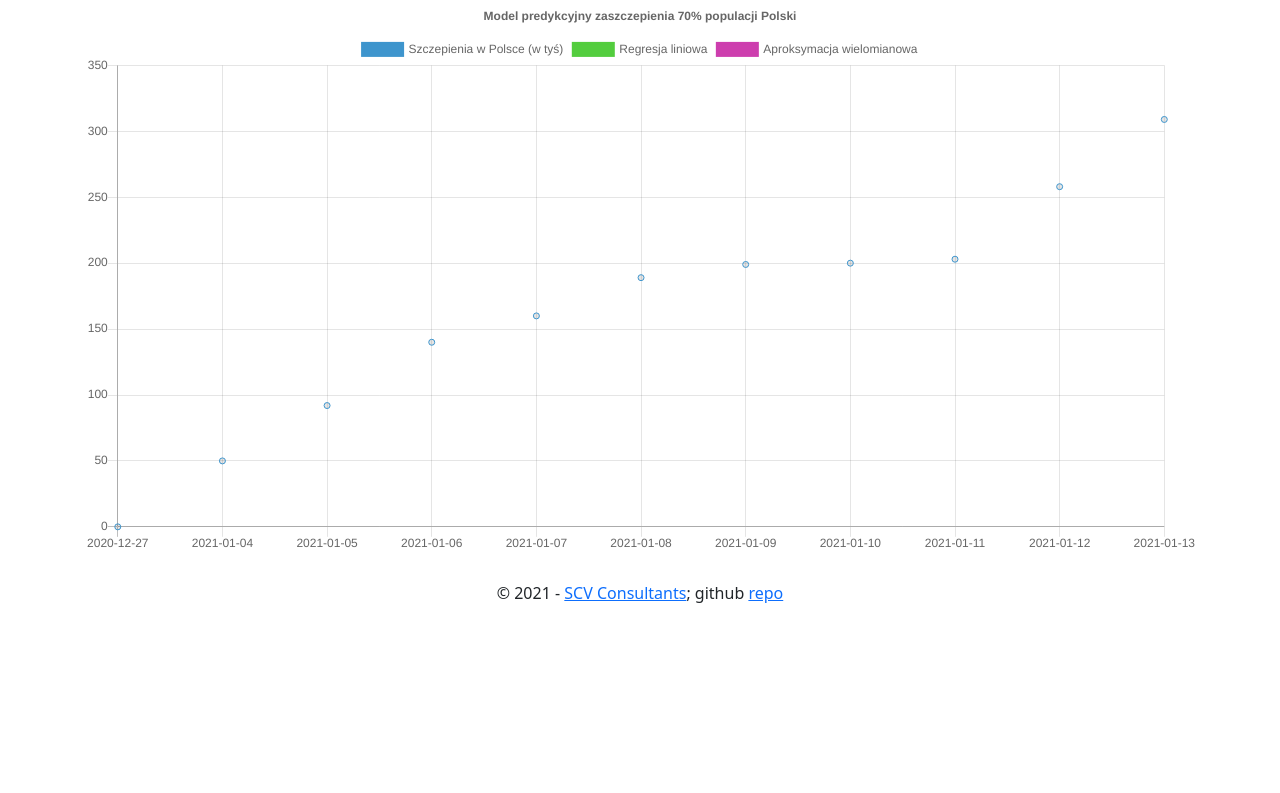
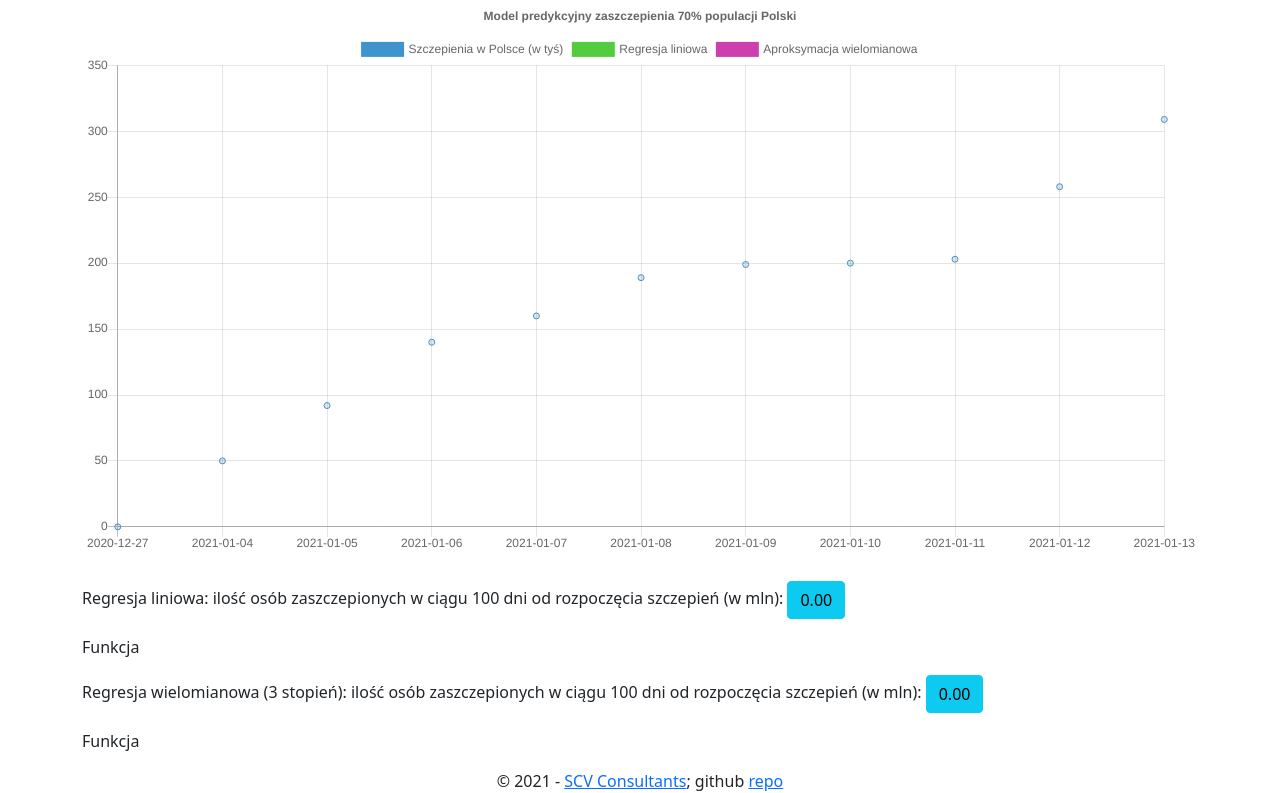
Before and after one commit to misiekofski/coronascv, a Flask app: page / in a window 1280 px wide. Shown: the part 190-983 px from the top of the page. Before the commit the page ends 793 px from the top, so only its background shows below. Run offline with Flask 2, Linux system fonts and the light colour scheme; some libraries are stand-ins or nearby versions.

Commit message:
Added function equations and estimation for 100 days from the start of vaccination

```diff
--- a/templates/index.html
+++ b/templates/index.html
@@ -39,6 +39,26 @@
 
     <br/>
 
+    <div class="row">
+        <div class="col"></div>
+        <div class="col-12">
+            <p>Regresja liniowa: ilość osób zaszczepionych w ciągu 100 dni od rozpoczęcia szczepień (w mln):
+                <span class="btn btn-info" id="linear"></span></p>
+            <p>Funkcja <span id="linearFuncEq"></span></p>
+        </div>
+        <div class="col"></div>
+    </div>
+
+    <div class="row">
+        <div class="col"></div>
+        <div class="col-12">
+            <p>Regresja wielomianowa (3 stopień): ilość osób zaszczepionych w ciągu 100 dni od rozpoczęcia szczepień (w mln):
+                <span class="btn btn-info" id="polynomial3rd"></span></p>
+            <p>Funkcja <span id="polynomialFuncEq"></span></p>
+        </div>
+        <div class="col"></div>
+    </div>
+
     <footer class="text-center">
         &copy; 2021 - <a href="https://scvconsultants.com/">SCV Consultants</a>; github <a
             href="https://github.com/misiekofski/coronascv">repo</a>
@@ -46,16 +66,22 @@
 
 </div>
 <script>
-    myData = {{values}}.map((v, i) => [i,v]);
+    myData =
+    {{values}}.map((v, i) => [i, v]);
     const linearRegression = regression.linear(myData);
-    const linearRegressionValues = linearRegression.points.map(([x,y]) => {
+    const linearRegressionValues = linearRegression.points.map(([x, y]) => {
         return y;
     });
 
-    const polynomialRegression = regression.polynomial(myData, { order: 3 });
-    const polynomialRegressionValues = polynomialRegression.points.map(([x,y]) => {
+    const polynomialRegression = regression.polynomial(myData, {order: 3});
+    const polynomialRegressionValues = polynomialRegression.points.map(([x, y]) => {
         return y;
     });
+
+    document.getElementById("linear").innerText = (linearRegression.predict(100)[1]/2000).toFixed(2);
+    document.getElementById("polynomial3rd").innerText = (polynomialRegression.predict(100)[1]/2000).toFixed(2);
+    document.getElementById("linearFuncEq").innerText = linearRegression.string;
+    document.getElementById("polynomialFuncEq").innerText = polynomialRegression.string;
 
     new Chart(document.getElementById("line-chart"), {
         type: 'line',
@@ -75,7 +101,7 @@
                     borderColor: "#53cd3e",
                     fill: false,
                 },
-                                {
+                {
                     data: polynomialRegressionValues,
                     label: "Aproksymacja wielomianowa",
                     borderColor: "#cd3eae",
```
